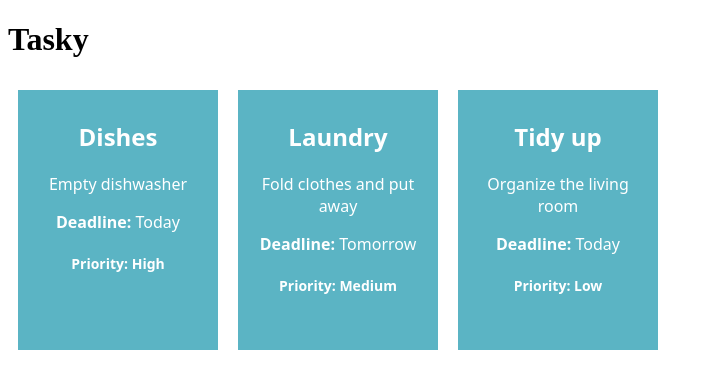
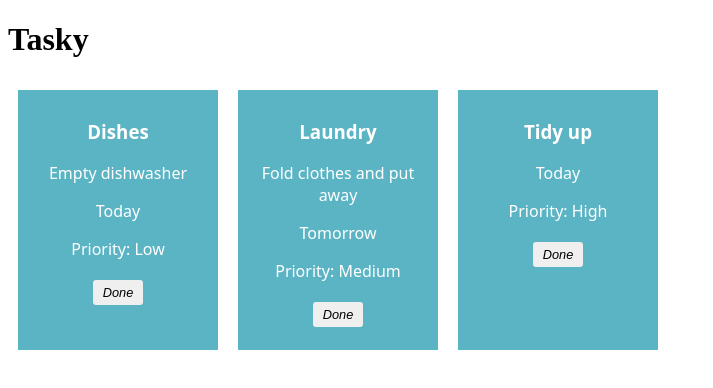
Before and after one commit to warrenstone8/reactbasiclabs, a React (Vite) app in the folder tasky/: page / in a window 1280 px wide. Shown: the top 388 px of the page, without its empty margins (0-713 px from the left). Built offline with nearby package versions, Linux system fonts and the light colour scheme.

Commit message:
Mark task as done

```diff
--- a/tasky/src/App.css
+++ b/tasky/src/App.css
@@ -59,3 +59,19 @@
   border-radius: 4px;
   margin-top: auto;
 }
+button {
+  border: none;
+  border-radius: 3px;
+  font-style: italic;
+  font-size: 0.8em;
+  margin: 4px 6px;
+  width: 50px;
+  height: 25px;
+}
+
+.doneButton {
+  position: absolute;
+  bottom: 5px;
+  left: 5px;
+  color: green;
+}
--- a/tasky/src/App.jsx
+++ b/tasky/src/App.jsx
@@ -1,26 +1,34 @@
-import React, { useState } from 'react';
-import './App.css';
-import Task from './components/Task';
+import React, { useState } from "react";
+import "./App.css";
+import Task from "./components/Task";
 
 function App() {
   const [taskState, setTaskState] = useState({
     tasks: [
-      { title: "Dishes", description: "Empty dishwasher", deadline: "Today", priority: "High" },
-      { title: "Laundry", description: "Fold clothes and put away", deadline: "Tomorrow", priority: "Medium" },
-      { title: "Tidy up", description: "Organize the living room", deadline: "Today", priority: "Low" }
+      { id: 1, title: "Dishes", description: "Empty dishwasher", deadline: "Today", priority: "Low", done: false },
+      { id: 2, title: "Laundry", description: "Fold clothes and put away", deadline: "Tomorrow", priority: "Medium", done: false },
+      { id: 3, title: "Tidy up", deadline: "Today", priority: "High", done: false },
     ]
   });
+
+  const doneHandler = (taskIndex) => {
+    const tasks = [...taskState.tasks];
+    tasks[taskIndex].done = !tasks[taskIndex].done;
+    setTaskState({ tasks });
+  };
 
   return (
     <div className="container">
       <h1>Tasky</h1>
       {taskState.tasks.map((task, index) => (
         <Task
-          key={index}
+          key={task.id}
           title={task.title}
           description={task.description}
           deadline={task.deadline}
           priority={task.priority}
+          done={task.done}
+          markDone={() => doneHandler(index)}
         />
       ))}
     </div>
--- a/tasky/src/components/Task.jsx
+++ b/tasky/src/components/Task.jsx
@@ -1,13 +1,14 @@
-import React from 'react';
-import '../App.css';
+import React from "react";
+import "../App.css";
 
-function Task({ title, description, deadline, priority }) {
+function Task({ title, description, deadline, priority, done, markDone }) {
   return (
-    <div className="card">
-      <h2>{title}</h2>
+    <div className="card" style={{ backgroundColor: done ? 'lightgrey' : '#5bb4c4' }}>
+      <h3>{title}</h3>
       <p>{description}</p>
-      <p><strong>Deadline:</strong> {deadline}</p>
-      <div className="priority">Priority: {priority}</div>
+      <p>{deadline}</p>
+      <p>Priority: {priority}</p>
+      <button onClick={markDone}>{done ? "Undo" : "Done"}</button>
     </div>
   );
 }
```
